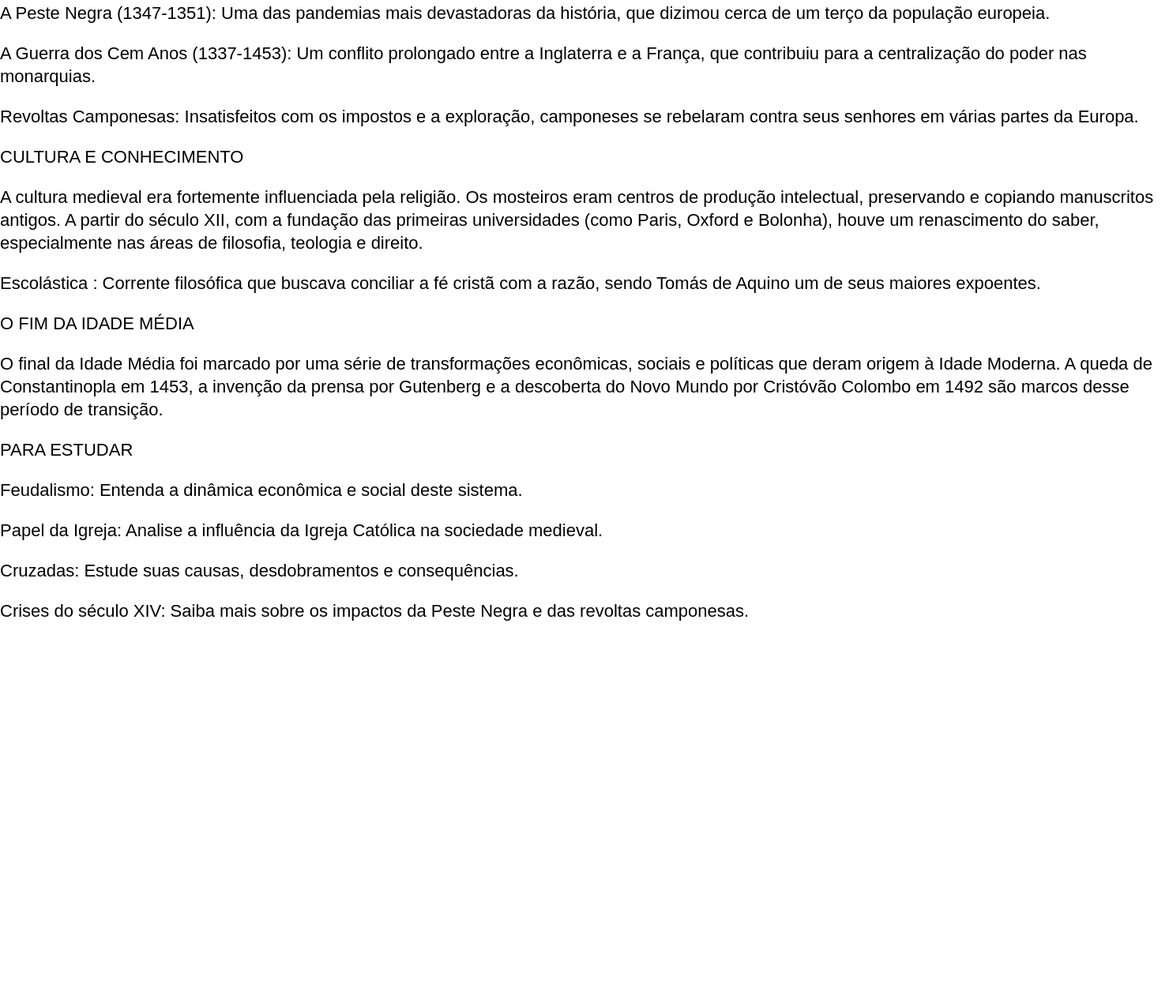
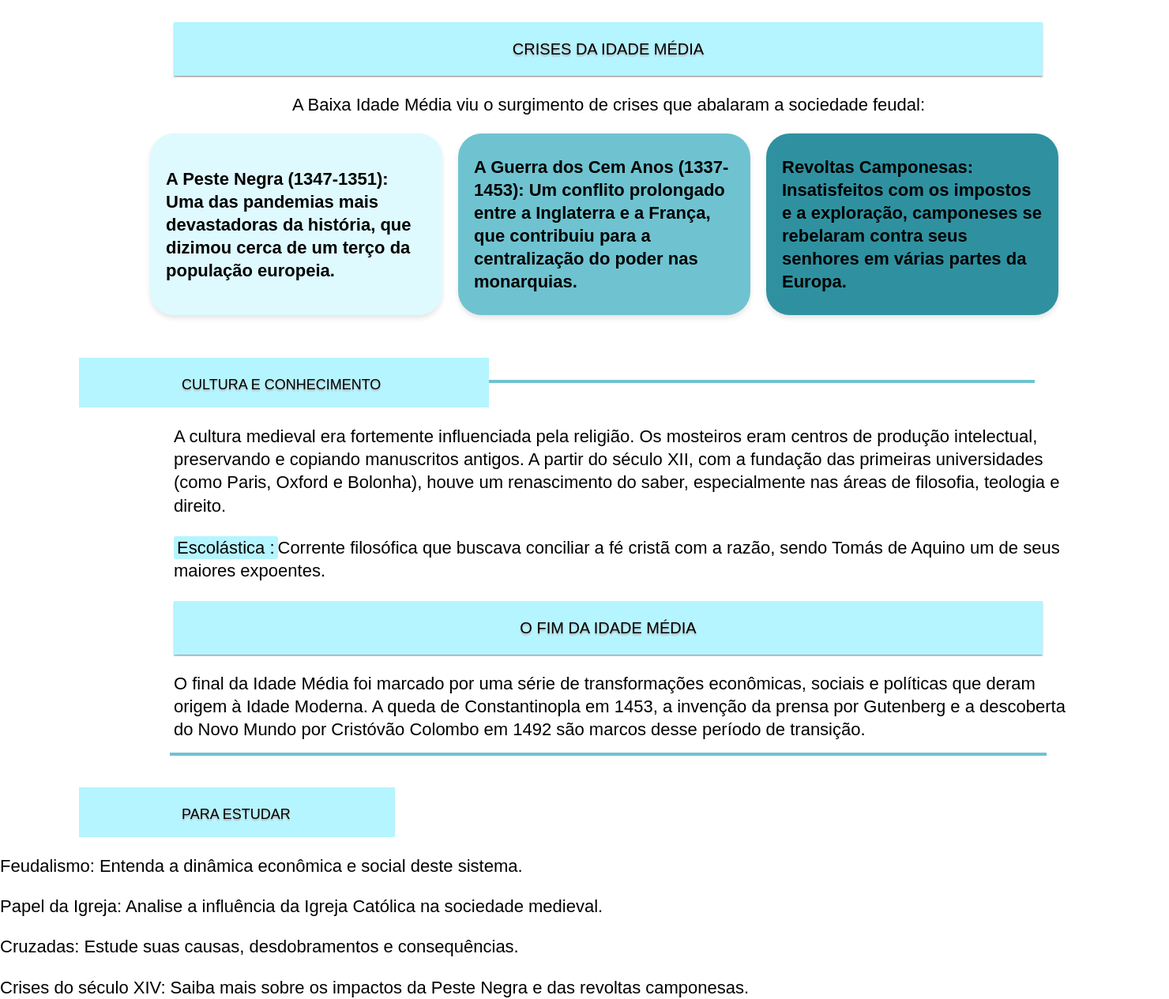
Before and after one commit to RyanHCR/Avante, a PHP site: page /Public/conteudos/historia/idademedia.php in a window 1480 px wide. Shown: the part 4329-5594 px from the top of the page at 79% size. Before the commit the page ends 5115 px from the top, so only its background shows below. Run offline with PHP 8.4, Linux system fonts and the light colour scheme.

Commit message:
idade media 95% completa

```diff
--- a/Public/conteudos/historia/idademedia.php
+++ b/Public/conteudos/historia/idademedia.php
@@ -1,4 +1,4 @@
-<html lang="pt-BR">
+<br="pt-BR">
 <head>
     <meta charset="UTF-8">
     <meta name="viewport" content="width=device-width, initial-scale=1.0">
@@ -35,7 +35,7 @@
 
     <p class="text3">A Idade Média, período que se estendeu aproximadamente entre os séculos V e XV, é uma fase histórica que desperta grande interesse por sua complexidade e influência no desenvolvimento da sociedade ocidental.</p>
 
-    <img src="../../../Resources/images/images1.jpg" class="image-right">
+    <img src="../../../Resources/images/images1.jpg">
 
     </div>
     <br> <br>
@@ -64,44 +64,110 @@
 <div class="box4">
     <p class="text7">SOCIEDADE MEDIEVAL</p>
 </div>
-<img src="../../../Resources/images/piramide1.jpg">
+<img class="image-right" src="../../../Resources/images/piramide1.jpg">
     <p class="text8">A sociedade medieval era estamental, ou seja, não possibilitava a ascensão social. No topo da pirâmide estava o clero, logo abaixo vinha a nobreza, e na base estavam os servos, os únicos que trabalhavam e sustentavam as classes de cima. A agricultura tornou-se a principal atividade econômica. A sociedade medieval era marcada pela hierarquia e pelo sistema feudal, no qual a relação entre senhores e vassalos dominava a organização social. Ela era dividida principalmente em três estamentos:</p>
 
-    <p>Clero: Responsável pela vida religiosa e espiritual, tinha grande influência política e social.</p>
-    <p>Nobreza: Proprietários de terras que detinham poder militar e econômico.</p>
-    <p>Camponeses: A maior parte da população, vivendo sob a tutela dos senhores feudais e trabalhando nas terras em troca de proteção.</p>
-    <img src="../../../Resources/images/sociedade1.jpg">
+<div class="circle-container">
+    <div class="circle1">1</div>
+    <div class="circle2">2</div>
+    <div class="circle3">3</div>
+</div>
 
-    <p>ECONOMIA FEUDAL</p>
-    <p>O sistema feudal foi a principal estrutura econômica da Idade Média, baseado em um modelo agrário. Os camponeses cultivavam a terra em troca de proteção e um pedaço de terra para
+<div class="box-container">
+ <div class="box8">
+    <p><b>Clero: Responsável pela vida religiosa e espiritual, tinha grande influência política e social.</b></p>
+    </div>
+<div class="box9">
+    <p><b>Nobreza: Proprietários de terras que detinham poder militar e econômico.</b></p>
+    </div>
+<div class="box10">
+    <p><b>Camponeses: A maior parte da população, vivendo sob a tutela dos senhores feudais e trabalhando nas terras em troca de proteção.</b></p>
+    </div>
+</div>
+<div class="box11-container">
+<hr class="hr7">
+    <img class= "image-center11" src="../../../Resources/images/sociedade1.jpg">
+<hr class="hr8">
+    </div>
+<br>
+<br>
+<br>
+<hr class="hrX">
+
+<div class="box103">
+    <p class="text102">ECONOMIA FEUDAL</p></div>
+    <div>
+    <p class="text61">O sistema feudal foi a principal estrutura econômica da Idade Média, baseado em um modelo agrário. Os camponeses cultivavam a terra em troca de proteção e um pedaço de terra para
     subsistência. A produção era predominantemente de subsistência, e o comércio era limitado até o renascimento comercial no final da Baixa Idade Média.
     </p>
-    <img src="../../../Resources/images/ECONOMIA1.jpg">
-    <p>A economia feudal, inserida contexto do feudalismo, era uma economia agrária e de subsistência baseada na posse de terras (feudos). Os feudos, por sua vez, eram autossuficientes, mantendo sua produção quase que de forma exclusiva para sanar uma demanda interna. O que era produzido em um feudo, na sua grande
+    </div>
+    <img class="image-right" src="../../../Resources/images/ECONOMIA1.jpg">
+    <p class="text81">A economia feudal, inserida contexto do feudalismo, era uma economia agrária e de subsistência baseada na posse de terras (feudos). Os feudos, por sua vez, eram autossuficientes, mantendo sua produção quase que de forma exclusiva para sanar uma demanda interna. O que era produzido em um feudo, na sua grande
     maioria, era consumido ali. Isso porque o comércio acontecia através da troca de produtos, o escambo. O uso da moeda no feudalismo não era recorrente.
     </p>
 
-    <p>A IGREJA CATÓLICA E O PODER ESPIRITUAL</p>
-    <img src="../../../Resources/images/IGREJA1.jpg">
-    <p>A Igreja Católica era a instituição mais poderosa da Idade Média, exercendo influência não só espiritual, mas também política. Durante este período, surgiram ordens monásticas (como os beneditinos) e movimentos de reforma religiosa. A Igreja controlava o ensino, as artes e a moral da sociedade.</p>
+    <div class="box41">
+    <p class="text7">A IGREJA CATÓLICA E O PODER ESPIRITUAL</p>
+    </div>
+    <div class="img-text">
+    <img class= "image-left" src="../../../Resources/images/IGREJA1.jpg">
+    <p class="text82">A Igreja Católica era a instituição mais poderosa da Idade Média, exercendo influência não só espiritual, mas também política. Durante este período, surgiram ordens monásticas (como os beneditinos) e movimentos de reforma religiosa. A Igreja controlava o ensino, as artes e a moral da sociedade.</p>
+    </div>
+<br></br></br>
+    <div class="box5-container">
+    <hr class="hr3">
+    <div class="box5">
+        <p class="text10">AS CRUZADAS</p>
+    </div>
+    <hr class="hr4">
+</div>
 
-    <p>AS CRUZADAS</p>
-    <p>As Cruzadas (1096-1291) foram expedições militares organizadas pela cristandade europeia com o objetivo de recuperar Jerusalém e outros lugares sagrados sob domínio muçulmano. Embora muitas vezes vistas como um fracasso militar, elas tiveram consequências importantes, como o aumento das trocas comerciais entre Oriente e Ocidente.</p>
-    <img src="../../../Resources/images/CRUZADAS1.jpg">
+<p class="text62">As Cruzadas (1096-1291) foram expedições militares organizadas pela cristandade europeia com o objetivo de recuperar Jerusalém e outros lugares sagrados sob domínio muçulmano. Embora muitas vezes vistas como um fracasso militar, elas tiveram consequências importantes, como o aumento das trocas comerciais entre Oriente e Ocidente.</p>
 
-    <p>CRISES DA IDADE MÉDIA</p>
-    <p>A Baixa Idade Média viu o surgimento de crises que abalaram a sociedade feudal:</p>
-    <p>A Peste Negra (1347-1351): Uma das pandemias mais devastadoras da história, que dizimou cerca de um terço da população europeia.</p>
-    <p>A Guerra dos Cem Anos (1337-1453): Um conflito prolongado entre a Inglaterra e a França, que contribuiu para a centralização do poder nas monarquias.</p>
-    <p>Revoltas Camponesas: Insatisfeitos com os impostos e a exploração, camponeses se rebelaram contra seus senhores em várias partes da Europa.</p>
+<div class="box11-container2">
+<hr class="hr71">
+    <img class= "image-center2" src="../../../Resources/images/CRUZADAS1.jpg">
+<hr class="hr81">
+    </div>
 
-    <p>CULTURA E CONHECIMENTO</p>
-    <p>A cultura medieval era fortemente influenciada pela religião. Os mosteiros eram centros de produção intelectual, preservando e copiando manuscritos antigos. A partir do século XII, com a fundação das primeiras universidades (como Paris, Oxford e Bolonha), houve um renascimento do saber, especialmente nas áreas de filosofia, teologia e direito.</p>
-    <p>Escolástica : Corrente filosófica que buscava conciliar a fé cristã com a razão, sendo Tomás de Aquino um de seus maiores expoentes.</p>
-    <p>O FIM DA IDADE MÉDIA</p>
-    <p>O final da Idade Média foi marcado por uma série de transformações econômicas, sociais e políticas que deram origem à Idade Moderna. A queda de Constantinopla em 1453, a invenção da prensa por Gutenberg e a descoberta do Novo Mundo por Cristóvão Colombo em 1492 são marcos desse período de transição.</p>
+    <div class="box103">
+    <p class="text102">CRISES DA IDADE MÉDIA</p>
+    </div>
+    <p class="text63">A Baixa Idade Média viu o surgimento de crises que abalaram a sociedade feudal:</p>
 
-    <p>PARA ESTUDAR</p>
+    <div class="box-container">
+ <div class="box81">
+    <p><b>A Peste Negra (1347-1351): Uma das pandemias mais devastadoras da história, que dizimou cerca de um terço da população europeia.</b></p>
+    </div>
+<div class="box91">
+    <p><b>A Guerra dos Cem Anos (1337-1453): Um conflito prolongado entre a Inglaterra e a França, que contribuiu para a centralização do poder nas monarquias.</b></p>
+    </div>
+<div class="box101">
+    <p><b>Revoltas Camponesas: Insatisfeitos com os impostos e a exploração, camponeses se rebelaram contra seus senhores em várias partes da Europa.</b></p>
+    </div>
+</div>
+<BR></br><br>
+
+<hr class="hr9">
+<div class="box30">
+    <p class="text51">CULTURA E CONHECIMENTO</p>
+</div>
+
+    <p class="text62">A cultura medieval era fortemente influenciada pela religião. Os mosteiros eram centros de produção intelectual, preservando e copiando manuscritos antigos. A partir do século XII, com a fundação das primeiras universidades (como Paris, Oxford e Bolonha), houve um renascimento do saber, especialmente nas áreas de filosofia, teologia e direito.</p>
+
+    <p class="text64"><span class="highlight">Escolástica :</span>Corrente filosófica que buscava conciliar a fé cristã com a razão, sendo Tomás de Aquino um de seus maiores expoentes.</p>
+
+    <div class="box103">
+    <p class="text102">O FIM DA IDADE MÉDIA</p>
+    </div>
+
+    <p class="text65">O final da Idade Média foi marcado por uma série de transformações econômicas, sociais e políticas que deram origem à Idade Moderna. A queda de Constantinopla em 1453, a invenção da prensa por Gutenberg e a descoberta do Novo Mundo por Cristóvão Colombo em 1492 são marcos desse período de transição.</p>
+    <hr class="hrX">
+
+
+<div class="box31">
+    <p class="text52">PARA ESTUDAR</p>
+</div>
     <p>Feudalismo: Entenda a dinâmica econômica e social deste sistema.</p>
     <p>Papel da Igreja: Analise a influência da Igreja Católica na sociedade medieval.</p>
     <p>Cruzadas: Estude suas causas, desdobramentos e consequências.</p>
--- a/Resources/css/historia/idademedia.css
+++ b/Resources/css/historia/idademedia.css
@@ -76,6 +76,11 @@ p{
     width: 650px;
     margin-left: 215px;
 }
+.hr9 {
+    border: 2px solid #6FC3D0;
+    width: 700px;
+    margin-right: 170px;
+}
 
 .text3 {
     font-size: 22px;
@@ -118,6 +123,20 @@ p{
     margin-left: 300px;
     margin-top: -50px;
 }
+.box30{
+    background-color: #B5F5FF;
+    height: 63px;
+    width: 519px;
+    margin-left: 100px;
+    margin-top: -50px;
+}
+.box31{
+    background-color: #B5F5FF;
+    height: 63px;
+    width: 400px;
+    margin-left: 100px;
+    margin-top: 20px;
+}
 
 
 .text5{
@@ -132,6 +151,31 @@ p{
     padding-top: 15px;
     padding-left: 95px;
 }
+.text51{
+    font-size: 18px;
+    font-weight: 500;
+    line-height: 29.05px;
+    align-self: center;
+    justify-content: center;
+    align-items: center;
+    width: 1070px;
+    text-shadow: rgb(177, 177, 177) 0.0em 0.1em 0.1em;
+    padding-top: 20px;
+    padding-left: 130px;
+}
+.text52{
+    font-size: 18px;
+    font-weight: 500;
+    line-height: 29.05px;
+    align-self: center;
+    justify-content: center;
+    align-items: center;
+    width: 1070px;
+    text-shadow: rgb(177, 177, 177) 0.0em 0.1em 0.1em;
+    padding-top: 20px;
+    padding-left: 130px;
+}
+
 
 .text6{
     font-size: 22px;
@@ -140,12 +184,52 @@ p{
     margin-left: 162px;
     width: 1070px;
 }
-
-.box4 {
+.text61{
+    font-size: 22px;
+    font-weight: 500;
+    line-height: 29.05px;
+    margin-left: 220px;
+    width: 1070px;
+}
+.text62{
+    font-size: 22px;
+    font-weight: 500;
+    line-height: 29.05px;
+    margin-left: 220px;
+    width: 1136px;
+    height: 209px;
+}
+.text63{
+    font-size: 22px;
+    font-weight: 500;
+    line-height: 29.05px;
+   margin-left: 370px;
+    width: 932px;
+    height: 29px;
+}
+.text64{
+    font-size: 22px;
+    font-weight: 500;
+    line-height: 29.05px;
+    margin-left: 220px;
+    margin-top: -90px;
+    width: 1136px;
+    height: 60px;
+}
+.text65{
+    font-size: 22px;
+    font-weight: 500;
+    line-height: 29.05px;
+    margin-left: 220px;
+    width: 1136px;
+    height: 100px;
+}
+.box41 {
     background-color: #B5F5FF;
     height: 50px;
     width: 500px;
-    margin-left: 220px;
+    margin-left: 700px;
+    margin-top: 70px;
     box-shadow: rgb(163, 163, 163) 0.0em 0.1em 0.1em;
     text-align: center;
     align-items: center;
@@ -417,8 +542,58 @@ p{
     font-size: 22px;
 }
 
-.box8, .box9, .box10 {
+.box8, .box10 {
     background-color: #DEFAFF;
+    height: 190px;
+    width: 330px;
+    border-radius: 30px;
+    padding: 20px;
+    box-shadow: 0 4px 6px rgba(0, 0, 0, 0.1);
+    display: flex; /* Ativa o modelo Flexbox */
+    flex-direction: column; /* Alinha os itens em coluna */
+    justify-content: center; /* Centraliza verticalmente */
+    text-align: left; /* Alinha o texto à esquerda */
+}
+.box9 {
+    background-color: #DEFAFF;
+    height: 190px;
+    width: 330px;
+    border-radius: 30px;
+    padding: 20px;
+    box-shadow: 0 4px 6px rgba(0, 0, 0, 0.1);
+    display: flex; /* Ativa o modelo Flexbox */
+    flex-direction: column; /* Alinha os itens em coluna */
+    justify-content: center; /* Centraliza verticalmente */
+    text-align: left; /* Alinha o texto à esquerda */
+}
+
+.box81 {
+    background-color: #DEFAFF;
+    height: 190px;
+    width: 330px;
+    border-radius: 30px;
+    padding: 20px;
+    box-shadow: 0 4px 6px rgba(0, 0, 0, 0.1);
+    display: flex; /* Ativa o modelo Flexbox */
+    flex-direction: column; /* Alinha os itens em coluna */
+    justify-content: center; /* Centraliza verticalmente */
+    text-align: left; /* Alinha o texto à esquerda */
+}
+.box91 {
+    background-color: #6FC3D0;
+    height: 190px;
+    width: 330px;
+    border-radius: 30px;
+    padding: 20px;
+    box-shadow: 0 4px 6px rgba(0, 0, 0, 0.1);
+    display: flex; /* Ativa o modelo Flexbox */
+    flex-direction: column; /* Alinha os itens em coluna */
+    justify-content: center; /* Centraliza verticalmente */
+    text-align: left; /* Alinha o texto à esquerda */
+}
+
+.box101 {
+    background-color: #2F91A0;
     height: 190px;
     width: 330px;
     border-radius: 30px;
```
Also changed, not shown: other parts of Resources/css/historia/idademedia.css (+65 -8 lines), Resources/images/ECONOMIA1.jpg, Resources/images/IGREJA1.jpg, Resources/images/sociedade1.jpg.
